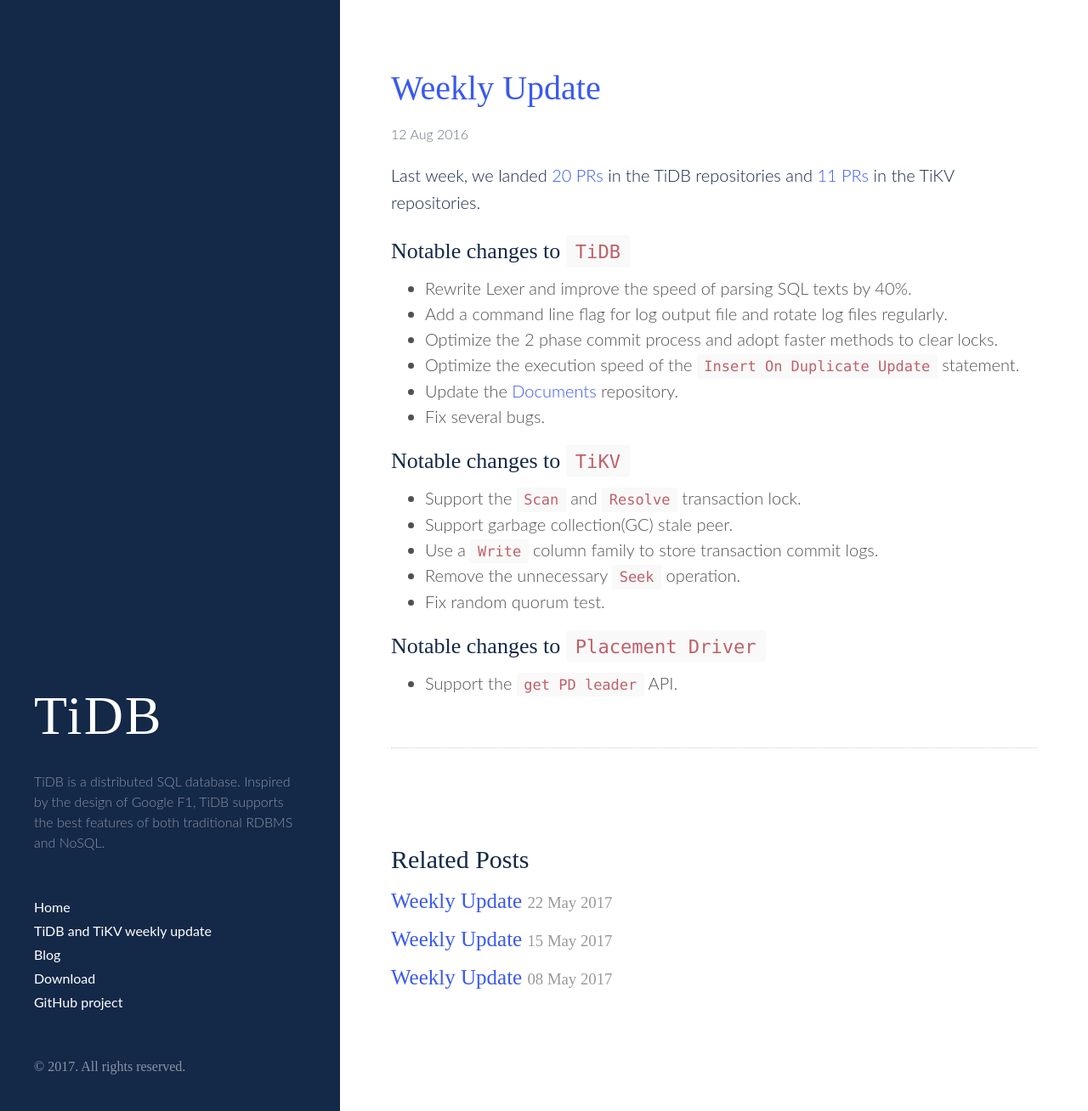
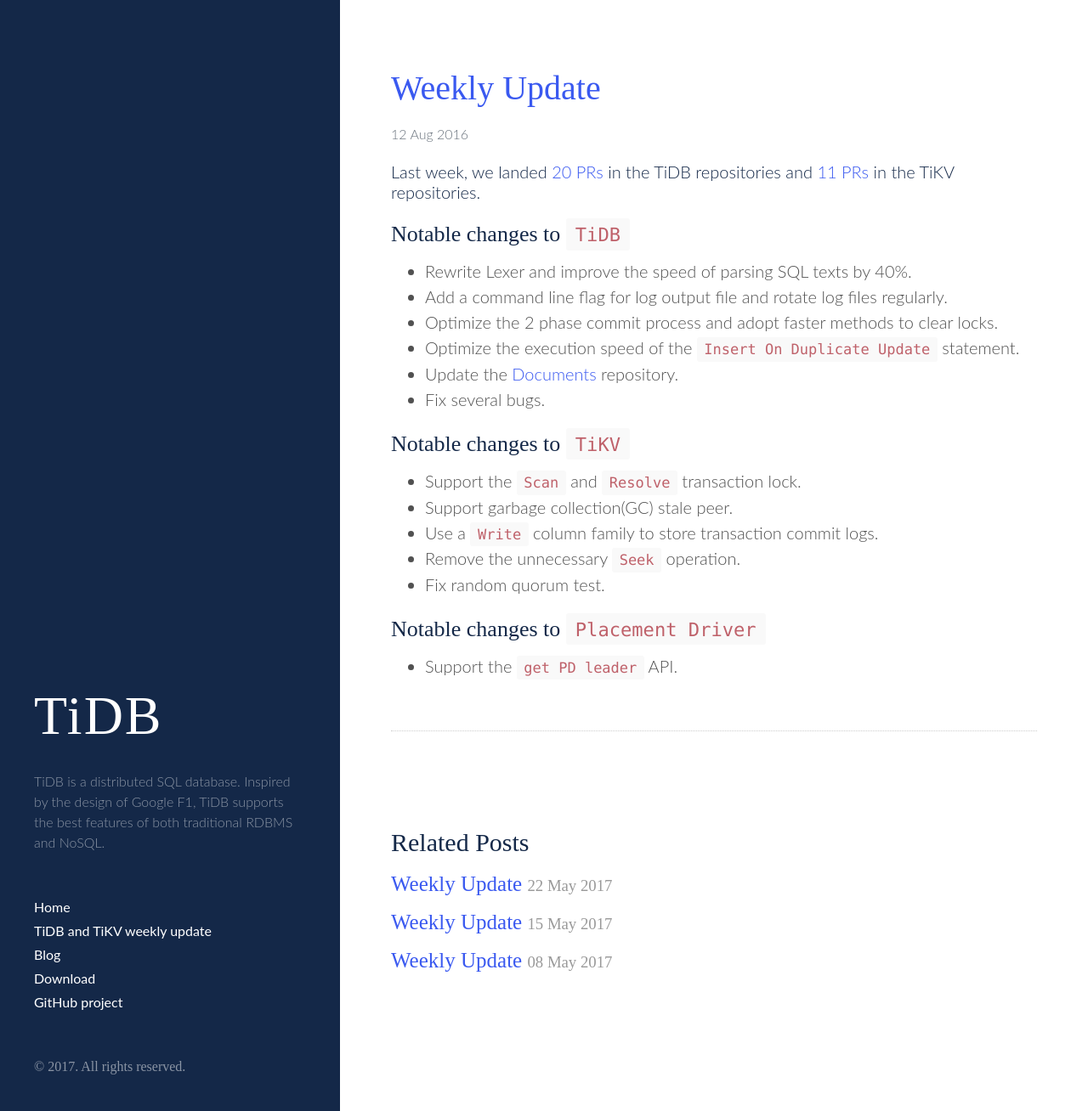
Before and after one commit to pingcap/weekly, a Jekyll site: the page built from _posts/2016-08-12-tidb-weekly.md, in a window 1280 px wide and 1308 px high. Shown: the whole window at 85% size. Built offline with Jekyll 4.4.1, drawn with Linux system fonts in a browser that asks for light colours; some web fonts are replaced.

Commit message:
adjust the margin and line-height

```diff
--- a/public/css/style.css
+++ b/public/css/style.css
@@ -224,10 +224,10 @@
 }
 
 .content .post p {
-	margin-bottom: 1.2rem;
+	margin-bottom: .8rem;
 	font-family: "Lato Light";
 	font-size: 1rem;
-	line-height: 1.6;
+	line-height: 1.2;
 	color: #142848;
 }
 
```
